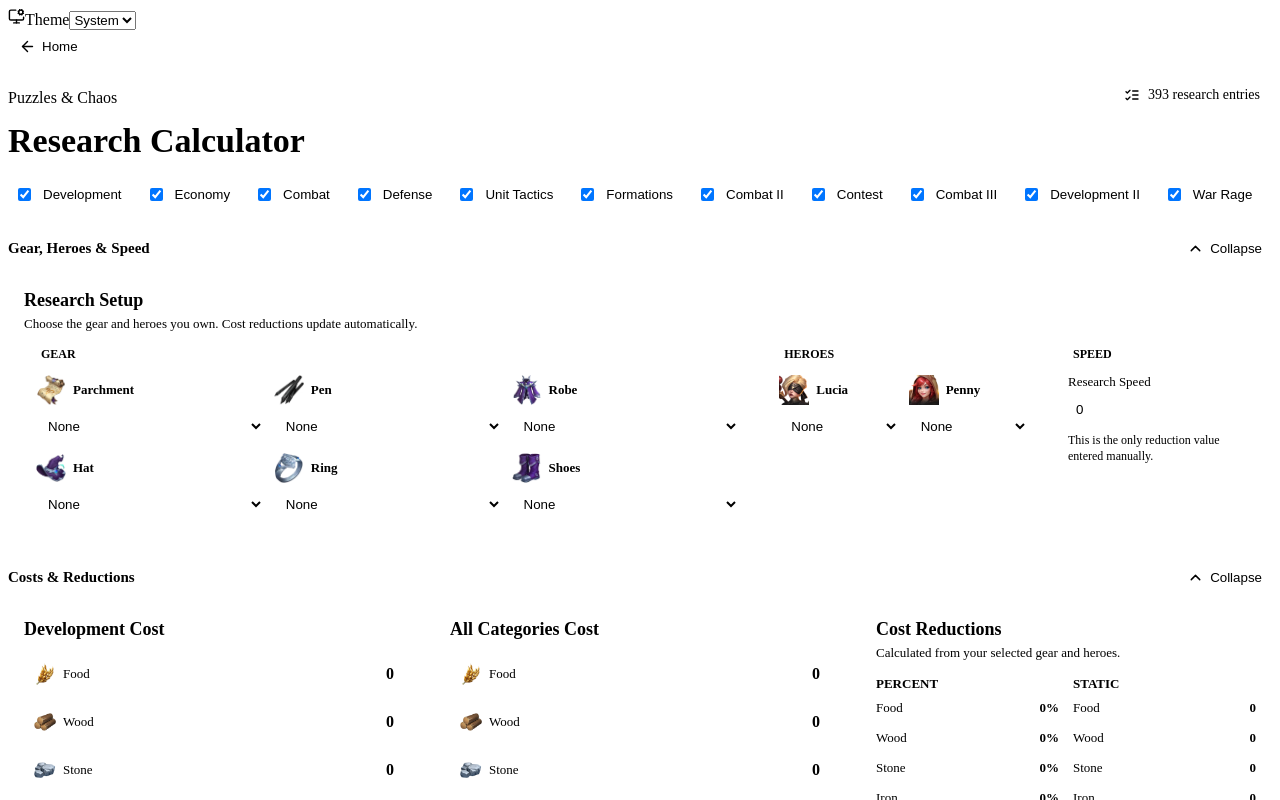
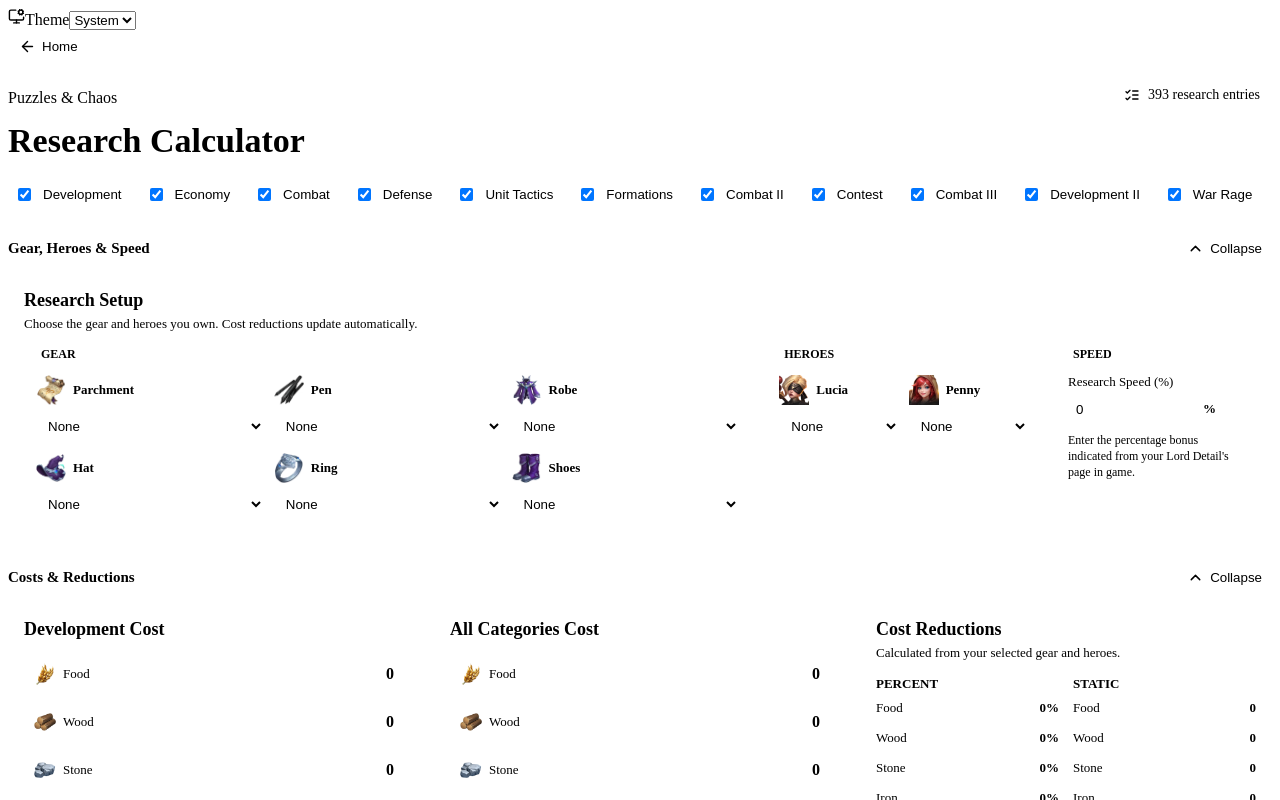
Before and after one commit to BrKap/pnccalc, a React (Vite) app in the folder packages/frontend/: page / in a window 1280 px wide. Both pictures are taken after a click on the button 341 px from the left and 243 px from the top of the page. Shown: the top 800 px of the page. Built offline with nearby package versions, Linux system fonts and the light colour scheme; the HTML template or start-up script is replaced by a standard one.

Commit message:
Minor UI Fixes

```diff
--- a/packages/frontend/src/features/calculator/components/LoadoutPanel.jsx
+++ b/packages/frontend/src/features/calculator/components/LoadoutPanel.jsx
@@ -100,16 +100,17 @@
         <fieldset className="loadout-options speed-options">
           <legend>Speed</legend>
           <NumberInput
-            label={config.speedLabel}
+            label={`${config.speedLabel} (%)`}
             value={loadout.speedPercent ?? 0}
             min={0}
             max={1000}
+            suffix="%"
             onChange={(value) => setLoadout((current) => ({
               ...current,
               speedPercent: Math.max(0, value),
             }))}
           />
-          <p>This is the only reduction value entered manually.</p>
+          <p>Enter the percentage bonus indicated from your Lord Detail's page in game.</p>
         </fieldset>
       </div>
     </section>
--- a/packages/frontend/src/features/calculator/components/NumberInput.jsx
+++ b/packages/frontend/src/features/calculator/components/NumberInput.jsx
@@ -1,17 +1,51 @@
-import React from 'react';
+import React, { useEffect, useState } from 'react';
 
-export default function NumberInput({ label, value, min = 0, max = 100, step = 1, onChange }) {
+export default function NumberInput({
+  label,
+  value,
+  min = 0,
+  max = 100,
+  step = 1,
+  suffix,
+  onChange,
+}) {
+  const [draftValue, setDraftValue] = useState(String(value ?? ''));
+
+  useEffect(() => {
+    setDraftValue(String(value ?? ''));
+  }, [value]);
+
+  const updateValue = (event) => {
+    const nextDraft = event.target.value;
+    setDraftValue(nextDraft);
+
+    if (nextDraft !== '') {
+      onChange(Number(nextDraft));
+    }
+  };
+
+  const restoreEmptyValue = () => {
+    if (draftValue !== '') return;
+    const fallback = Math.max(0, min);
+    setDraftValue(String(fallback));
+    onChange(fallback);
+  };
+
   return (
     <label className="field">
       <span>{label}</span>
+      <span className="number-input-control">
         <input
           type="number"
           min={min}
           max={max}
           step={step}
-        value={value}
-        onChange={(event) => onChange(Number(event.target.value))}
+          value={draftValue}
+          onChange={updateValue}
+          onBlur={restoreEmptyValue}
         />
+        {suffix && <span className="number-input-suffix" aria-hidden="true">{suffix}</span>}
+      </span>
     </label>
   );
 }
--- a/packages/frontend/src/features/research/research.css
+++ b/packages/frontend/src/features/research/research.css
@@ -770,6 +770,26 @@
   width: 100%;
 }
 
+.number-input-control {
+  position: relative;
+  display: block;
+}
+
+.number-input-control input {
+  padding-right: 48px;
+}
+
+.number-input-suffix {
+  position: absolute;
+  top: 50%;
+  right: 28px;
+  color: var(--muted);
+  font-size: 13px;
+  font-weight: 700;
+  pointer-events: none;
+  transform: translateY(-50%);
+}
+
 .field select {
   width: 100%;
 }
--- a/packages/frontend/src/pages/ChangelogPage.jsx
+++ b/packages/frontend/src/pages/ChangelogPage.jsx
@@ -3,6 +3,11 @@
 import '../styles/changelog.css';
 
 const releases = [
+  {
+    version: '1.1.1',
+    title: 'Minor UI Fixes',
+    description: 'Rearranged the main page. Fixed construction/research speed UI.',
+  },
   {
     version: '1.1',
     title: 'Gear, Heroes & Details',
```
Lines whose indentation alone changed are shown as unchanged.
